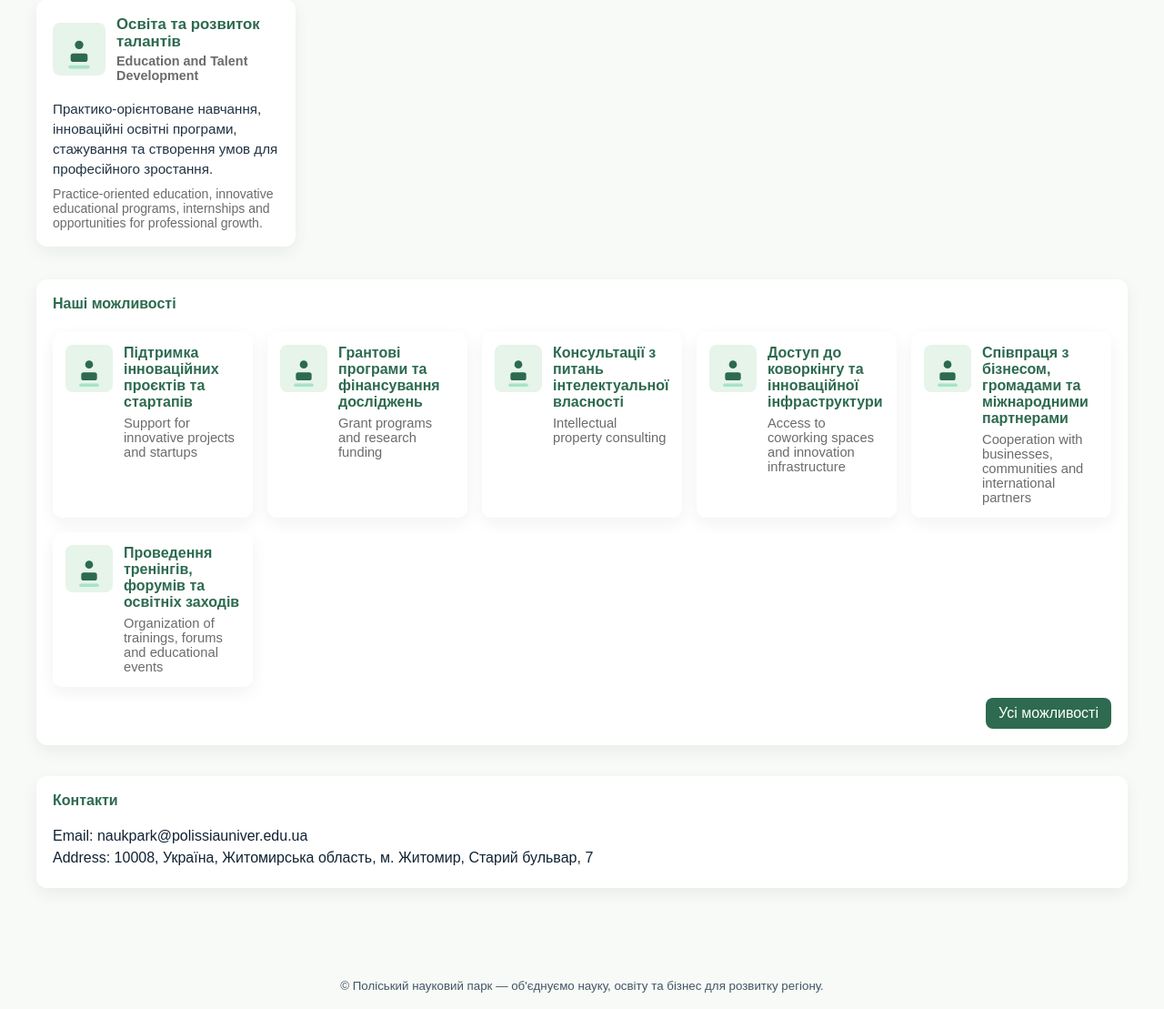
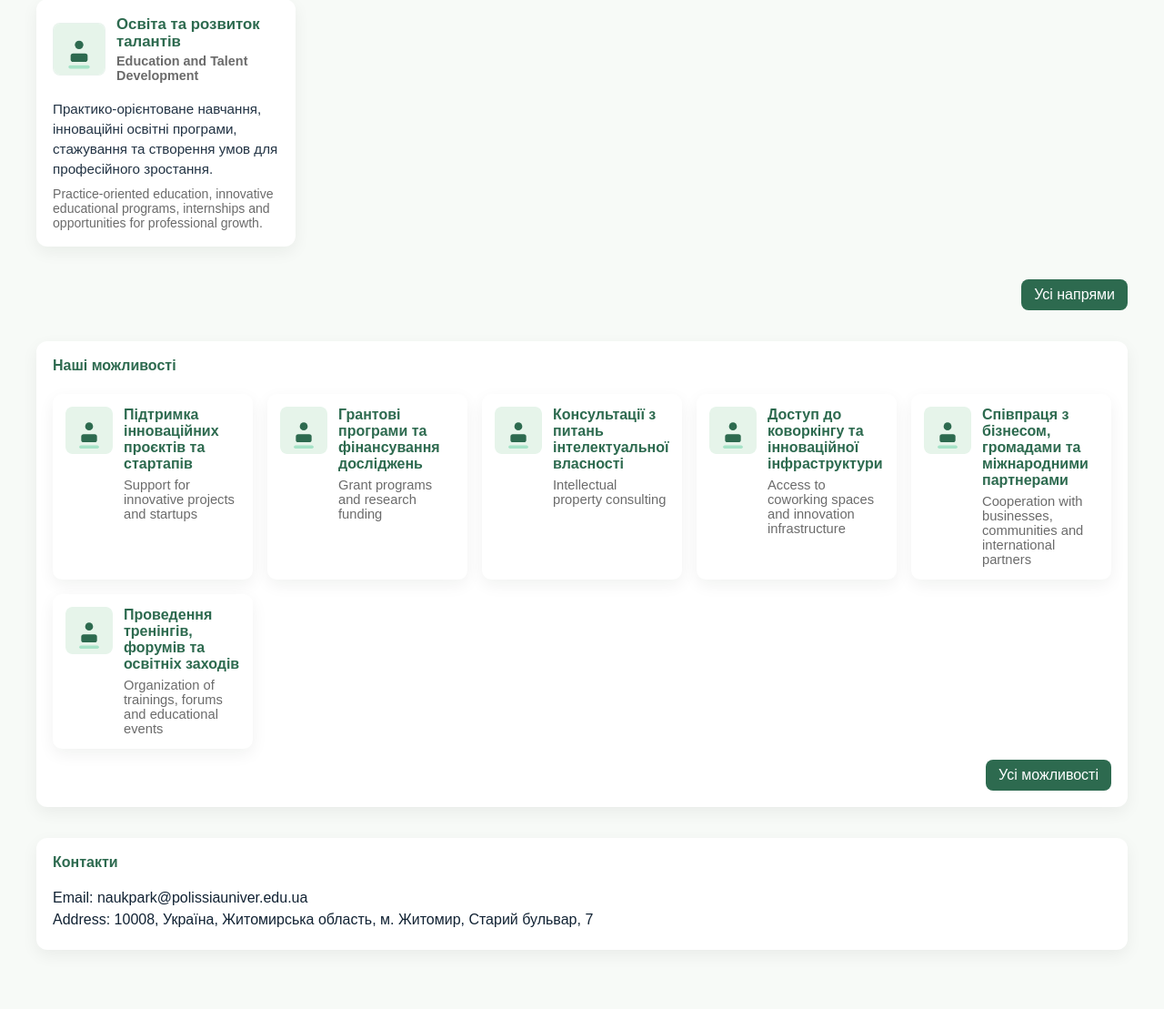
Before and after one commit to VasylyshynDavid/polissia-science-park, a Laravel app: page / in a window 1280 px wide. Shown: the part 1628-2737 px from the top of the page at 91% size. Run offline with Laravel 12, Linux system fonts and the light colour scheme; data comes from the database, SQL or seed files in the repository.

Commit message:
Fix menu navigation: link to dedicated activities and opportunities pages

```diff
--- a/resources/views/home.blade.php
+++ b/resources/views/home.blade.php
@@ -64,6 +64,9 @@
         <section id="activities" style="margin:34px 0">
             <h3 style="color:var(--accent);">Напрями діяльності</h3>
             @include('partials.activities-grid', ['activities' => $activities])
+            <div style="margin-top:12px;text-align:right">
+                <a href="{{ route('activities.index') }}" class="btn">Усі напрями</a>
+            </div>
         </section>
 
         <section id="opportunities" style="margin:34px 0;background:#ffffff;border-radius:12px;padding:18px;box-shadow:0 6px 18px rgba(0,0,0,0.06)">
--- a/resources/views/layouts/app.blade.php
+++ b/resources/views/layouts/app.blade.php
@@ -166,8 +166,8 @@
             <nav>
                 <a href="{{ route('news.index') }}">Новини</a>
                 <a href="{{ route('home') }}#about">Про нас</a>
-                <a href="{{ route('home') }}#activities">Напрями діяльності</a>
-                <a href="{{ route('home') }}#opportunities">Наші можливості</a>
+                <a href="{{ route('activities.index') }}">Напрями діяльності</a>
+                <a href="{{ route('opportunities.index') }}">Наші можливості</a>
                 <a href="{{ route('home') }}#contacts">Контакти</a>
                 <div style="width:8px"></div>
                 <div style="padding:6px 8px;border-radius:6px;background:#e9f4ec;color:var(--accent);font-weight:600">UA / EN</div>
```
